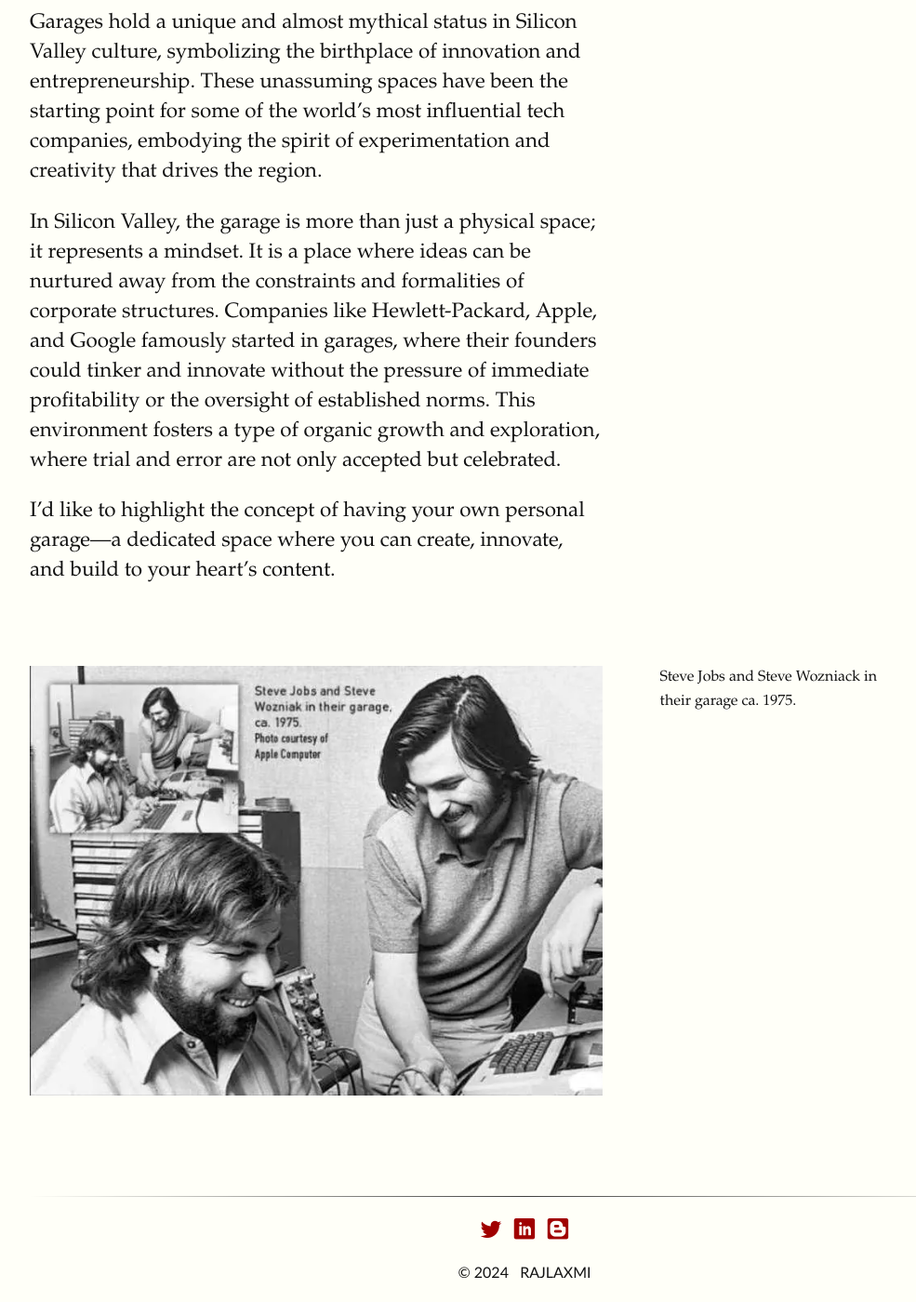
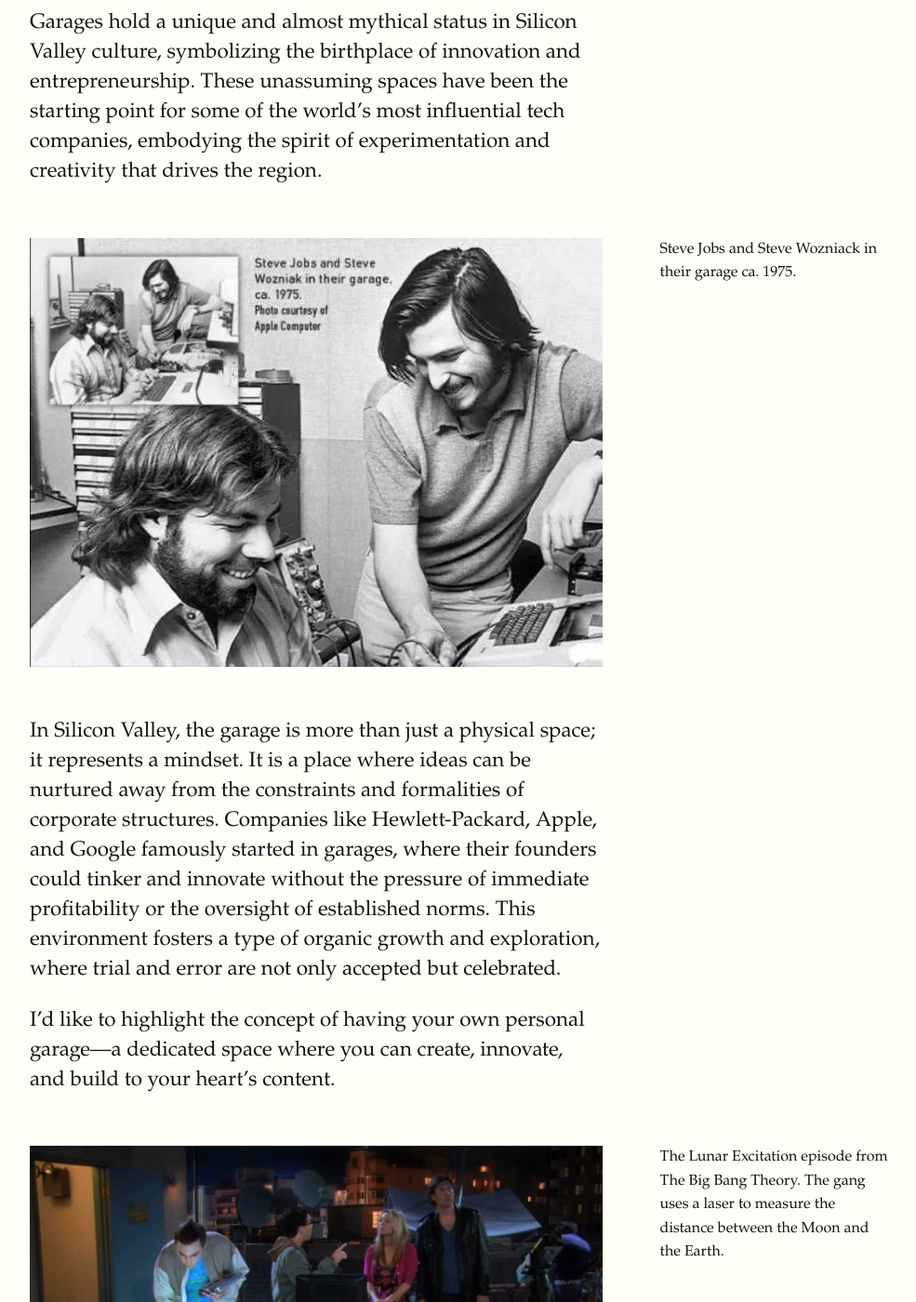
Before and after one commit to Rajlaxmi/rajlaxmi.github.io, a Jekyll site: the page built from _posts/2024-07-29-Garage.md, in a window 1280 px wide and 1400 px high, scrolled down 353 px. Shown: the whole window at 93% size, without its empty margins (128-1113 px from the left). Built offline with Jekyll 4.4.1, drawn with Linux system fonts in a browser that asks for light colours; some web fonts are replaced.

Commit message:
Add more images

```diff
--- a/_posts/2024-07-29-Garage.md
+++ b/_posts/2024-07-29-Garage.md
@@ -10,11 +10,12 @@ Importance of a dedicated space for creation, exploration and building.
 <!--more-->
 Garages hold a unique and almost mythical status in Silicon Valley culture, symbolizing the birthplace of innovation and entrepreneurship. These unassuming spaces have been the starting point for some of the world’s most influential tech companies, embodying the spirit of experimentation and creativity that drives the region.
 
+<br/>
+{% maincolumn "assets/img/apple-garage.png" "Steve Jobs and Steve Wozniack in their garage ca. 1975." %}
+
 In Silicon Valley, the garage is more than just a physical space; it represents a mindset. It is a place where ideas can be nurtured away from the constraints and formalities of corporate structures. Companies like Hewlett-Packard, Apple, and Google famously started in garages, where their founders could tinker and innovate without the pressure of immediate profitability or the oversight of established norms. This environment fosters a type of organic growth and exploration, where trial and error are not only accepted but celebrated.
 
 I’d like to highlight the concept of having your own personal garage—a dedicated space where you can create, innovate, and build to your heart’s content.
 
 <br/>
-<br/>
-
-{% maincolumn "assets/img/apple-garage.png" "Steve Jobs and Steve Wozniack in their garage ca. 1975." %}
+{% maincolumn "assets/img/bbt-experiments.png" "The Lunar Excitation episode from The Big Bang Theory. The gang uses a laser to measure the distance between the Moon and the Earth." %}
```
